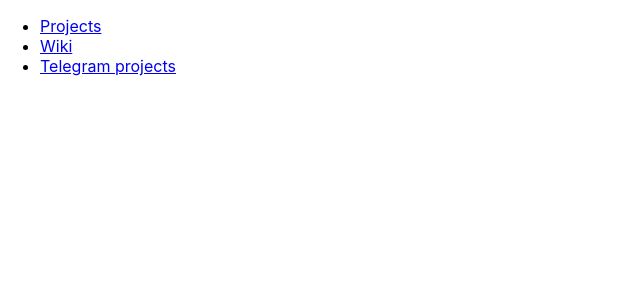
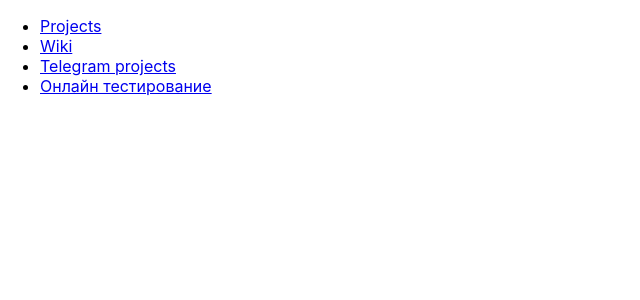
Before and after one commit to pilotvitalik/portfolio-vitaliy, a React app: page /table-contents in a window 1280 px wide. Shown: the top 300 px of the page, without its empty margins (0-640 px from the left). Built offline with nearby package versions, Linux system fonts and the light colour scheme; no server answers.

Commit message:
Ot-38 добавлен новый пункт оглавления

```diff
--- a/src/views/TableContents/TableContents.js
+++ b/src/views/TableContents/TableContents.js
@@ -16,6 +16,11 @@
       id: 3,
       title: 'Telegram projects',
       link: 'telegram-projects'
+    },
+    {
+      id: 4,
+      title: 'Онлайн тестированиe',
+      link: 'online-testing'
     }
   ]
 
```
